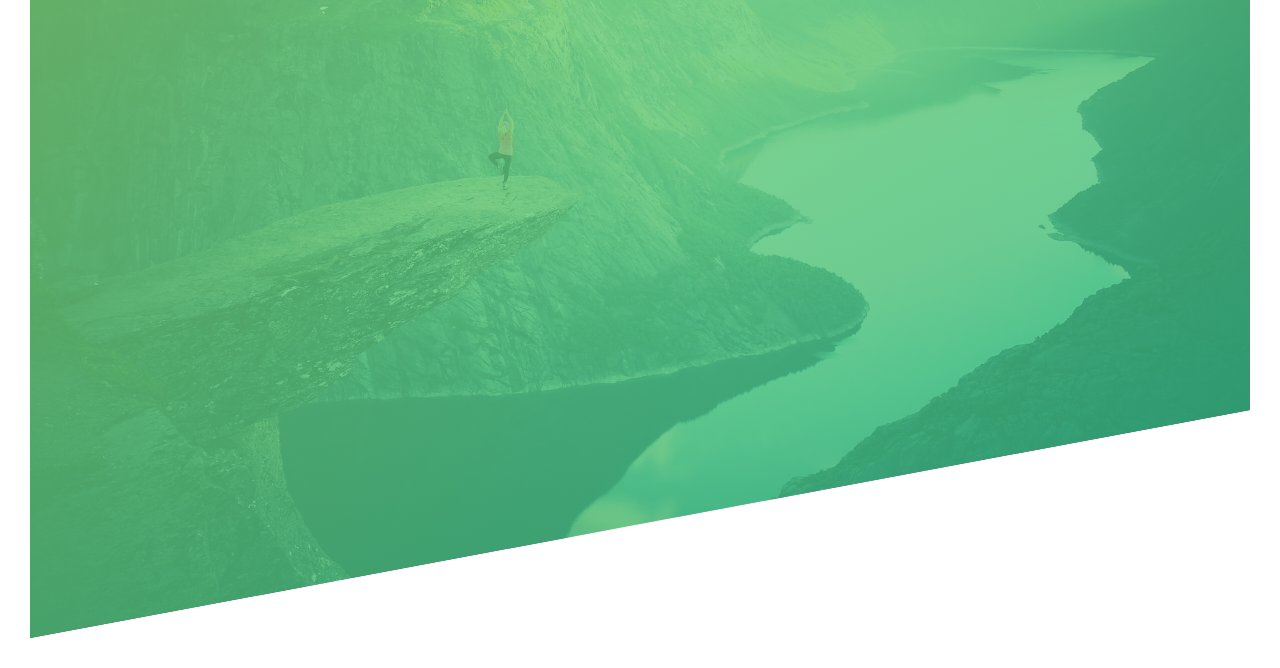
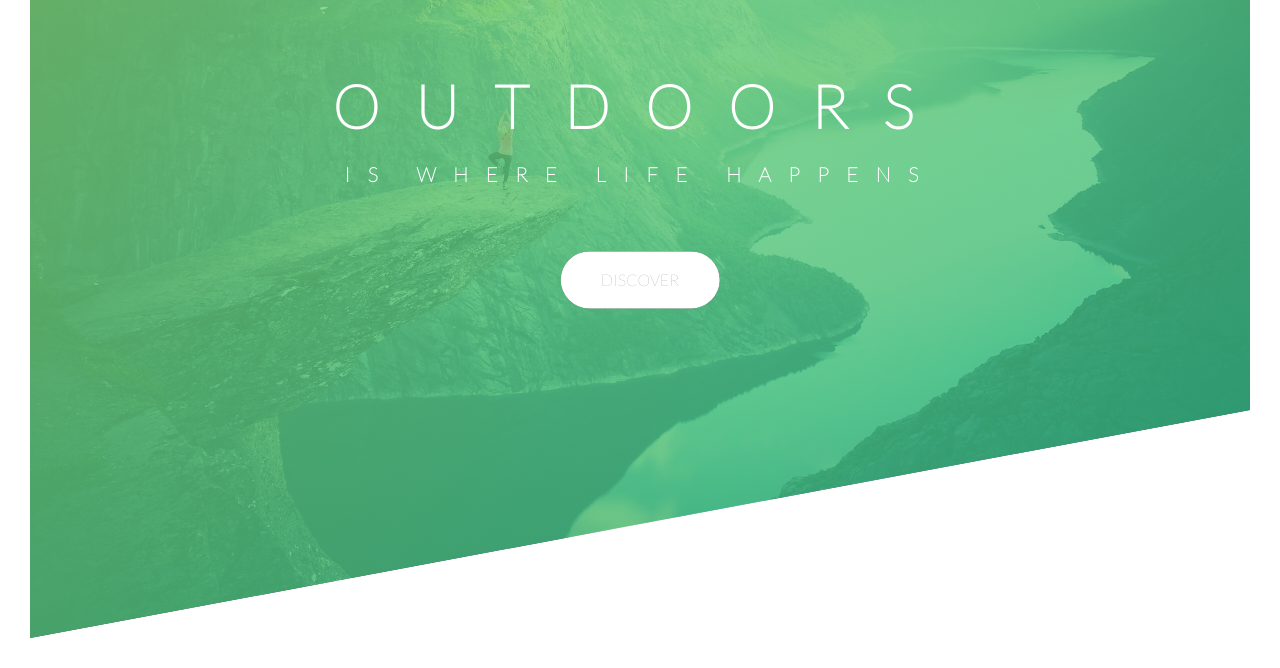
Before and after one commit to crisamdegracia/Advanced-CSS-and-SASS, a plain HTML site: page Natours/index.html in a window 1280 px wide. Shown: the part 152-820 px from the top of the page. Drawn offline with Linux system fonts and the light colour scheme.

Commit message:
f2v9: Pseudo Elements | After

```diff
--- a/Natours/css/style.css
+++ b/Natours/css/style.css
@@ -52,3 +52,162 @@ be 95% of the viewport height
 .logo {
     height: 35px;
 }
+
+
+/*
+top:40%;
+left: 50%;
+are in relation in the main block element
+while transform is only related to the main element itself
+*/
+
+.text-box {
+    position: absolute;
+    top: 40%;
+    left: 50%;
+    transform: translate(-50%,-50%);
+
+
+    /*to center text*/
+    text-align: center;
+
+}
+
+.heading-primary {
+    color: #fff;
+    text-transform: uppercase;
+
+    /*to remove the shaking*/
+    backface-visibility: hidden;
+    margin-bottom: 60px;
+}
+
+
+
+  /* the name we created @ketframes
+    animation-name: moveInLeft;
+
+    for the animation to start
+    animation-duration: 3s;
+
+    animation to wait before starting
+
+    -webkit-animation-delay: 3s;
+    -o-animation-delay: 3s;
+    animation-delay: 3s;
+
+    uulit ung animation kung ila naka set dito
+    animation-iteration-count: 3;
+
+    animation-timing-function: ease-out;
+
+    */
+.heading-primary-main {
+    display: block;
+    font-size: 60px;
+    font-weight: 800;
+    letter-spacing: 35px;
+    animation:  moveInLeft 3s ease-out;
+}
+
+.heading-primary-sub {
+    display: block;
+    font-size: 20px;
+    font-weight: 700;
+    letter-spacing: 17.4px;
+}
+
+
+@keyframes moveInLeft {
+    0% {
+        opacity: 0;
+        transform: translate(-100px);
+    }
+
+    80% {
+
+        transform: translate(10px);
+    }
+
+    100%{
+        opacity: 1;
+        transform: translate(0);
+
+    }
+}
+
+
+
+
+
+    /*setting this to relative so child block and make display:absolute */
+
+   /*
+    shorthand -
+    animation:  moveInLeft 3s ease-out;
+    animation-duration: 3s;
+
+    */
+
+.btn,
+.btn:link,
+.btn:visited {
+    text-transform: uppercase;
+    text-decoration: none;
+    border-radius: 100px;
+    padding: 15px 40px;
+    display: inline-block;
+    position: relative;
+    transition: all .3s;
+}
+
+.btn-white {
+    background-color: #fff;
+    color: #777;
+}
+
+  /* args - X Y Blur color */
+.btn:hover{
+    transform: translateY(-3px);
+    box-shadow: 0 10px 20px rgba(0,0,0, 2);
+}
+
+/*when users click*/
+.btn:active {
+    transform: translateY(-1px);
+    background-color: #333;
+    color: #fff;
+    box-shadow: 0 5px 10px rgba(0,0,0, 2);
+}
+
+/*
+behind the button
+1st it to appear - content:""
+*/
+.btn::after {
+    content: "";
+    display: inline-block;
+    height: 100%;
+    width: 100%;
+    border-radius: 100px;
+    position:  absolute;
+    top: 0;
+    left: 0;
+    z-index: -1;
+
+    /*fading effect*/
+    transition: all .3s;
+}
+
+.btn-white::after {
+    background-color: #fff;
+    background-color: #333;
+}
+
+.btn:hover::after {
+    transform: scaleX(1.4) scaleY(1.7);
+
+    /* A fading effect */
+    opacity: 0;
+
+}
--- a/Natours/index.html
+++ b/Natours/index.html
@@ -15,6 +15,15 @@
             <div class="logo-box">
                 <img src="./img/logo-white.png" alt="Logo" class="logo">
             </div>
+
+            <div class="text-box">
+                <div class="heading-primary">
+                    <span class="heading-primary-main">Outdoors</span>
+                    <span class="heading-primary-sub">is where life happens</span>
+                </div>
+
+                <a href="#" class="btn btn-white">Discover</a>
+            </div>
         </div>
     </body>
 </html>
```
Also changed, not shown: course-guide.html (+70 -4 lines). Lines whose indentation alone changed are shown as unchanged.
